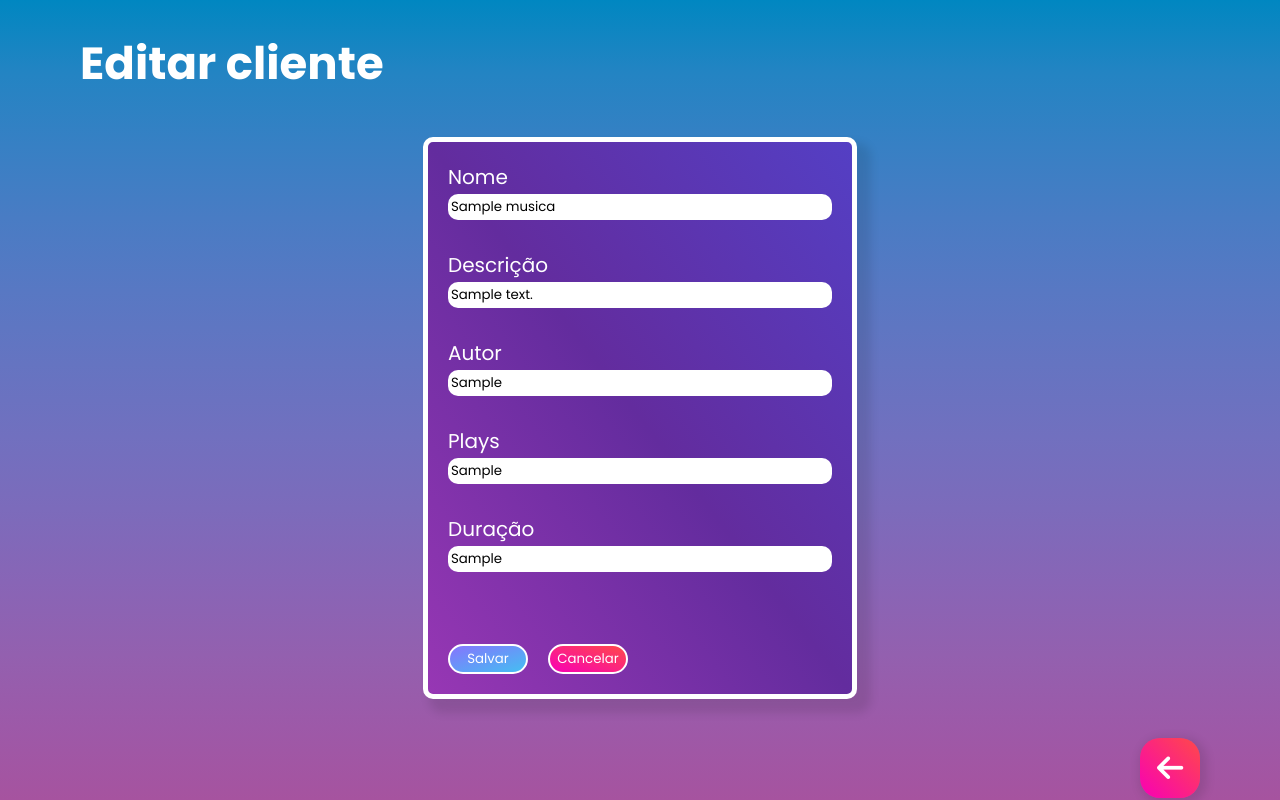
After one commit to yuh-maeda/Crud-php, a PHP site: page /editar_musica.php?id=1 in a window 1280 px wide. The commit adds this page. Run offline with PHP 8.4, Linux system fonts and the light colour scheme; tables that the repository leaves empty or names only in its code hold one stand-in row (values such as "Sample post").

Commit message:
formularios

```diff
--- a/src/cantor.php
+++ b/src/cantor.php
@@ -59,8 +59,8 @@
                                                 <td class="default-td">'.$id.'</td>
                                                 <td class="default-td">'.$nome.'</td>
                                                 <td class="default-td">'.$genero.'</td>
-                                                <td class="default-td"><a href="editar_musica.php?id='.$id.'" class="default-button editar">editar</a></td>
-                                                <td class="default-td"><a href="excluir_musica.php?id='.$id.'" class="default-button excluir">excluir</a></td>
+                                                <td class="default-td"><a href="editar_musica.php?id='.$id.'" class="default-button btn1">editar</a></td>
+                                                <td class="default-td"><a href="excluir_musica.php?id='.$id.'" class="default-button btn2">excluir</a></td>
                                             </tr>
                                         ';
                                         }
--- a/src/connect.php
+++ b/src/connect.php
@@ -1,8 +1,8 @@
 <?php
 
-$hostname = '192.168.100.235';
-$username = "user";
-$password = '321';
+$hostname = '127.0.0.1';
+$username = "root";
+$password = '';
 $db = 'crud_music';
 
 $conn = new mysqli($hostname,$username,$password,$db);
--- /dev/null
+++ b/src/editar_musica.php
@@ -0,0 +1,92 @@
+<?php
+
+require 'connect.php';
+
+if(isset($_GET['id'])){
+    $id_recebido = $_GET['id'];
+
+    $sql = "SELECT * FROM musica WHERE id = $id_recebido";
+    $result = mysqli_query($conn,$sql);
+    $musica = mysqli_fetch_assoc($result);
+}
+else{
+    header('location:index.php');
+}
+
+if(isset($_POST['salvar'])){
+    $nome = $_POST['nome'];
+    $descricao = $_POST['descricao'];
+    $autor = $_POST['autor'];
+    $plays = $_POST['plays'];
+    $duracao = $_POST['duracao'];
+
+    $sql_update = "UPDATE musica SET nome='$nome', descricao='$descricao', autor='$autor' ,plays='$plays', duracao='$duracao' WHERE id = $id_recebido";
+
+    $result_update = mysqli_query($conn,$sql_update);
+
+    if($result_update){
+        echo '<script> alert("Música atualizada com sucesso!") </script>';
+    }
+
+}
+
+?>
+
+<!DOCTYPE html>
+<html lang="pt-br">
+<head>
+    <meta charset="UTF-8">
+    <meta name="viewport" content="width=device-width, initial-scale=1.0">
+    <title>Document</title>
+    <link rel="stylesheet" href="../styles/style.css">
+    <link rel="stylesheet" href="https://cdnjs.cloudflare.com/ajax/libs/font-awesome/6.7.2/css/all.min.css" integrity="sha512-Evv84Mr4kqVGRNSgIGL/F/aIDqQb7xQ2vcrdIwxfjThSH8CSR7PBEakCr51Ck+w+/U6swU2Im1vVX0SVk9ABhg==" crossorigin="anonymous" referrerpolicy="no-referrer" />
+
+</head>
+
+<body>
+    <main sty>
+        <section class="update">
+            <h1>Editar cliente</h1>
+            <div class="area-formulario">
+                <form method="POST"  class="formulario">
+                    <div class="area-input">
+                        <div class="input">
+                            <label for="nome" class="edi-inf">Nome</label>
+                            <input type="text" name="nome" id="nome" placeholder="Digite o nome da música" value="<?= $musica['nome'];?>">
+                        </div>
+
+                        <div class="input">
+                            <label for="cpf" class="edi-inf">Descrição</label>
+                            <input type="text" name="descricao" id="descricao" placeholder="Descreva brevemente a música" value="<?= $musica['descricao'];?>">
+                        </div>
+
+                        <div class="input">
+                            <label for="cpf" class="edi-inf">Autor</label>
+                            <input type="text" name="autor" id="autor" placeholder="Digite o autor  música" value="<?= $musica['autor'];?>">
+                        </div>
+
+                        <div class="input">
+                            <label for="fone" class="edi-inf">Plays</label>
+                            <input type="text" name="dono" id="dono" placeholder="Digite a quantidade de plays da música" value="<?= $musica['plays'];?>">
+                        </div>
+
+                        <div class="input">
+                            <label for="email" class="edi-inf">Duração</label>
+                            <input type="text" name="duracao" id="duracao" placeholder="Digite a duração da música" value="<?= $musica['duracao'];?>">
+                        </div>
+
+                    </div>
+
+                        <div class="area-btn-form">
+                            <input type="submit" name="salvar" id="bot" value="Salvar" class="default-button btn1">
+                            <input type="reset" name="cancelar" id="bot" value="Cancelar" class="default-button btn2">
+                        </div>
+                </form>
+            </div>
+            <div class="area-btn-voltar">
+                <a href='musica.php' class="btn-voltar btn2"><i class="fa-solid fa-arrow-left"></i></a>
+            </div>
+        </section>
+    </main>
+</body>
+</html>
--- a/src/musica.php
+++ b/src/musica.php
@@ -66,8 +66,8 @@
                                                 <td class="default-td">'.$autor.'</td>
                                                 <td class="default-td">'.$plays.'</td>
                                                 <td class="default-td">'.$duracao.'</td>
-                                                <td class="default-td"><a href="editar_musica.php?id='.$id.'" class="default-button editar">editar</a></td>
-                                                <td class="default-td"><a href="excluir_musica.php?id='.$id.'" class="default-button excluir">excluir</a></td>
+                                                <td class="default-td"><a href="editar_musica.php?id='.$id.'" class="default-button btn1">editar</a></td>
+                                                <td class="default-td"><a href="excluir_musica.php?id='.$id.'" class="default-button btn2">excluir</a></td>
                                             </tr>
                                         ';
                                         }
--- a/src/podcast.php
+++ b/src/podcast.php
@@ -55,6 +55,7 @@
                                             $id = $row['id'];
                                             $nome = $row['nome'];
                                             $dono = $row['dono'];
+                                            $duracao = $row['duracao'];
 
                                             echo '
                                             <tr>
@@ -62,8 +63,8 @@
                                                 <td class="default-td">'.$nome.'</td>
                                                 <td class="default-td">'.$dono.'</td>
                                                 <td class="default-td">'.$duracao.'</td>
-                                                <td class="default-td"><a href="editar_musica.php?id='.$id.'" class="default-button editar">editar</a></td>
-                                                <td class="default-td"><a href="excluir_musica.php?id='.$id.'" class="default-button excluir">excluir</a></td>
+                                                <td class="default-td"><a href="editar_musica.php?id='.$id.'" class="default-button btn1">editar</a></td>
+                                                <td class="default-td"><a href="excluir_musica.php?id='.$id.'" class="default-button btn2">excluir</a></td>
                                             </tr>
                                         ';
                                         }
--- a/styles/home.css
+++ b/styles/home.css
@@ -6,27 +6,19 @@
     flex-direction: column;
 }
 
-h1{
-    color: white;
-    margin-top: 30px;
-    margin-left: 80px;
-    font-size: 45px;
-    text-align: left;
-}
-
 .populares{
     display: flex;
     align-items: center;
     justify-content: space-around;
     height: 60%;
     width: 100%;
-    }
+}
 
 .pop{
     background-color: #15fbff54;
     border-radius: 20px;
     box-shadow: 2px 2px 20px 1px rgba(0, 0, 0, 0.347);
-    padding: 0px 8px 0px 8px;
+    padding: 0px 10px 10px 10px;
     display: flex;
     flex-direction: column;
     gap: 10px;
--- a/styles/section.css
+++ b/styles/section.css
@@ -24,3 +24,8 @@
     align-items: center;
     justify-content: space-evenly;
 }
+
+.update{
+    height: 100vh;
+    width: 100%;
+}
--- a/styles/style.css
+++ b/styles/style.css
@@ -4,6 +4,7 @@
 @import url(menu.css);
 @import url(section.css);
 @import url(tabela.css);
+@import url(update.css);
 
 *{
     margin: 0;
@@ -30,3 +31,28 @@ main{
     flex-direction: column;
     width: 100vw;
 }
+
+h1{
+    color: white;
+    margin-top: 30px;
+    margin-left: 80px;
+    font-size: 45px;
+    text-align: left;
+}
+
+.default-button{
+    border: 2px solid white;
+    background-color: transparent;
+    width: 80px;
+    height: 30px;
+    color: white;
+    border-radius: 20px;
+}
+
+.btn1{
+    background: var(--btn-editar) ;
+}
+
+.btn2{
+    background: var(--btn-excluir);
+}
--- a/styles/tabela.css
+++ b/styles/tabela.css
@@ -14,26 +14,24 @@
 }
 
 .area-tabela{
-    height: 100%;
+    padding-left:5px ;
     width: 95%;
-    display: flex;
-    align-items: center;
-    justify-content: center;
-    border-radius: 20px;
     overflow: auto;
+    border-radius: 10px;
 }
 
 .default-tabela{
-    color: white;
+    color: rgb(255, 255, 255);
+    width: 100%;
     height: 100%;
-    width: 100%;
+    box-shadow: 0 2px 10px rgba(0, 0, 0, 0.1);
     border-collapse: collapse;
     background-color: transparent;
-    box-shadow: 0 2px 10px rgba(0, 0, 0, 0.1);
 }
 
 .default-td, .default-th{
-    padding: 15px;
+    padding: 10px;
+    height: 100%;
     text-align: center;
     border-bottom: 2px solid white;
     font-size: 15px;
@@ -55,13 +53,13 @@
 
 .default-thead{
     font-weight: 550;
-    z-index: 1;
+    z-index: 2;
     top: 0;
     position: sticky;
     background-color: #27A9D7;
 }
 
-.tabela-musica::-webkit-scrollbar{
+.area-tabela::-webkit-scrollbar{
     width: 10px;
     background-color: rgba(94, 8, 155, 0.438);
     /* border-radius: 0px 20px 20px 0px; */
@@ -69,25 +67,9 @@
     width: 11px;
 }
 
-.tabela-musica::-webkit-scrollbar-thumb{
+.area-tabela::-webkit-scrollbar-thumb{
     background-color: rgb(239, 238, 238);
     height: 10px;
     border-left: 2px solid rgba(0, 0, 0, 0.212);
     border-radius: 0px 20px 20px 0px;
 }
-
-.default-button{
-    border: 2px solid white;
-    background-color: transparent;
-    width: 80px;
-    height: 30px;
-    color: white;
-}
-
-.editar{
-    background: var(--btn-editar) ;
-}
-
-.excluir{
-    background: var(--btn-excluir);
-}
--- /dev/null
+++ b/styles/update.css
@@ -0,0 +1,64 @@
+.area-formulario{
+    display: flex;
+    align-items: center;
+    justify-content: center;
+    height: 80vh;
+    width: 100%;
+}
+
+.formulario{
+    height: 80%;
+    width: 30%;
+    border: 5px solid rgb(255, 255, 255);
+    background: linear-gradient(to right top, #9737b4, #632c9e, #543fc4);;
+    display: flex;
+    flex-direction: column;
+    justify-content: space-between;
+    padding: 20px;
+    border-radius: 10px;
+    font-size: 20px;
+    box-shadow: 10px 10px 10px 4px rgba(0, 0, 0, 0.1);
+}
+
+.area-input{
+    width: 100%;
+    height: 100%;
+    display: flex;
+    flex-direction: column;
+    gap: 30px;
+}
+
+.input{
+    gap: 2px;
+    display: flex;
+    flex-direction: column;
+    width: 100%;
+    color: white;
+}
+
+.input input{
+    border-radius: 10px;
+    border: none;
+    padding: 3px;
+    display: flex;
+    text-align: left;
+    justify-content: center;
+}
+
+.area-btn-form{
+    display: flex;
+    gap: 20px;
+    width: 100%;
+}
+
+.area-btn-voltar{
+    width: 100%;
+    display: flex;
+    align-items: center;
+    justify-content: right;
+}
+
+.btn-voltar{
+    box-shadow: 3px 3px 10px 4px rgba(0, 0, 0, 0.1);
+    margin-right: 80px;
+}
```
Also changed, not shown: other parts of styles/home.css (+0 -54 lines), src/index.php (+29 -31 lines).
